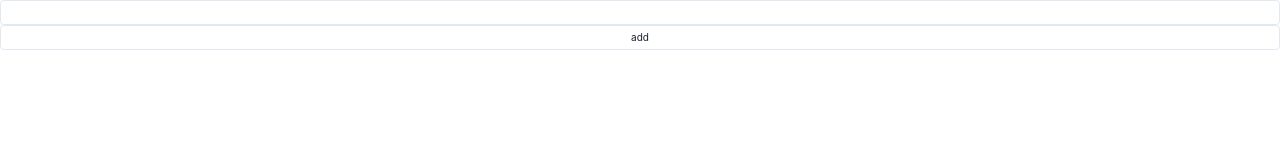
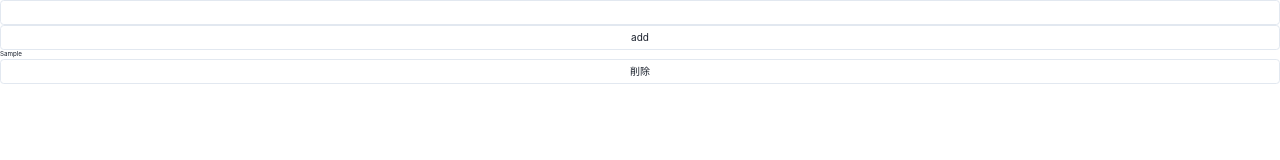
Before and after one commit to RikutoOgaki/next.js-study-hard, a Next.js app: page /samples/09 in a window 1280 px wide. Both pictures are taken after typing "Sample" into the empty fields and a click on the button "add". Shown: the top 160 px of the page. Built offline with nearby package versions, Linux system fonts and the light colour scheme.

Commit message:
next.js-study

```diff
--- a/src/pages/samples/09/index.tsx
+++ b/src/pages/samples/09/index.tsx
@@ -28,10 +28,17 @@ export default function Sample09() {
                         task: '',
                         list: [
                             ...state.list,
-
+                            state.task
                         ]
                     })}
                 ></Input>
+                {state.list.map((v, idx) =>
+                    <Box>
+                        <Text>{v}</Text>
+                        <Input type='button' value={'削除'}
+                        ></Input>
+                    </Box>
+                )}
             </Box>
         </>
     )
```
